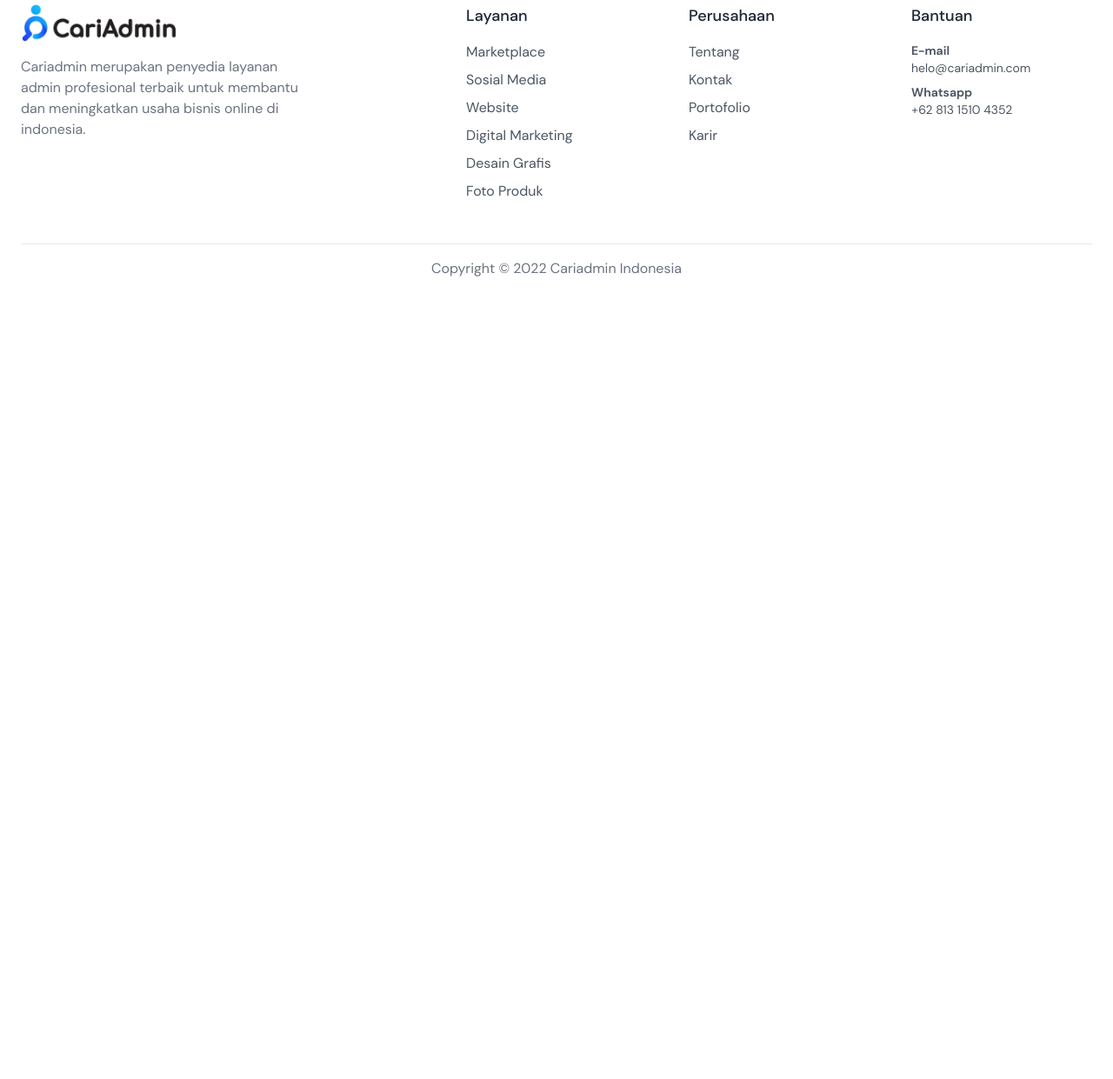
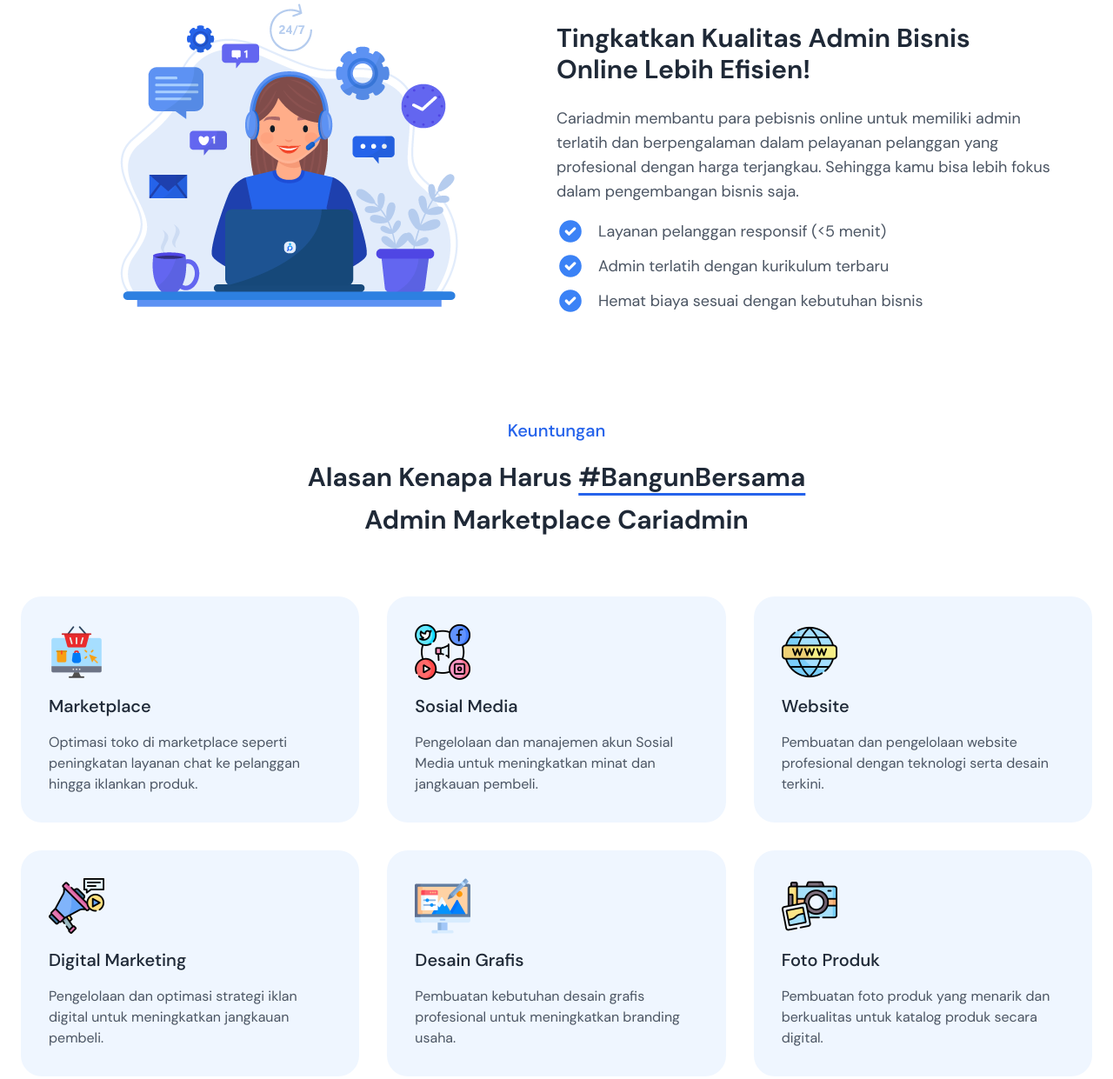
Before and after one commit to sofyanlabs/cariadmin, a Gatsby site: page /layanan/jasa-admin-marketplace in a window 1280 px wide. Shown: the part 458-1699 px from the top of the page at 87% size. Before the commit the page ends 827 px from the top, so only its background shows below. Built offline with nearby package versions, Linux system fonts and the light colour scheme; Gatsby itself is replaced by a stand-in of ours.

Commit message:
modified:   src/pages/layanan/jasa-admin-marketplace.js

```diff
--- a/src/pages/layanan/jasa-admin-marketplace.js
+++ b/src/pages/layanan/jasa-admin-marketplace.js
@@ -3,8 +3,71 @@
 
 import Layout from "../../components/layout"
 import Seo from "../../components/seo"
+import { StaticImage } from "gatsby-plugin-image"
 
-const Marketplace = () => (
+import { CheckCircleIcon } from "@heroicons/react/solid"
+
+import {
+    Desain,
+    Foto,
+    Marketing,
+    Marketplace,
+    SocialMedia,
+    Website
+  } from "../../components/img/seviceimg"
+
+const services = [
+    {
+      id:'1',
+      delay: '200',
+      image: Marketplace,
+      title: 'Marketplace',
+      description: 'Optimasi toko di marketplace seperti peningkatan layanan chat ke pelanggan hingga iklankan produk.',
+      href: '/layanan/jasa-admin-marketplace',
+    },
+    {
+      id:'2',
+      delay: '300',
+      image: SocialMedia,
+      title: 'Sosial Media',
+      description: 'Pengelolaan dan manajemen akun Sosial Media untuk meningkatkan minat dan jangkauan pembeli.',
+      href: '/layanan/jasa-admin-sosial-media',
+    },
+    {
+      id:'3',
+      delay: '400',
+      image: Website,
+      title: 'Website',
+      description: 'Pembuatan dan pengelolaan website profesional dengan teknologi serta desain terkini.',
+      href: '/layanan/jasa-admin-website',
+    },
+    {
+      id:'4',
+      delay: '200',
+      image: Marketing,
+      title: 'Digital Marketing',
+      description: 'Pengelolaan dan optimasi strategi iklan digital untuk meningkatkan jangkauan pembeli.',
+      href: '/layanan/jasa-admin-digital-marketing',
+    },
+    {
+      id:'5',
+      delay: '300',
+      image: Desain,
+      title: 'Desain Grafis',
+      description: 'Pembuatan kebutuhan desain grafis profesional untuk meningkatkan branding usaha.',
+      href: '/layanan/jasa-admin-desain-grafis',
+    },
+    {
+      id:'6',
+      delay: '400',
+      image: Foto,
+      title: 'Foto Produk',
+      description: 'Pembuatan foto produk yang menarik dan berkualitas untuk katalog produk secara digital.',
+      href: '/layanan/jasa-admin-foto-produk',
+    },
+]
+
+const MarketplacePage = () => (
   <Layout>
     <Seo title="Jasa Admin Marketplace Termurah &amp; Terpercaya"/>
 
@@ -43,10 +106,69 @@
     </section>
 
     {/* Section Left */}
-    <section className="max-w-7xl mx-auto px-4 sm:px-6 py-8 lg:py-12">
+    <section className="max-w-7xl mx-auto px-4 sm:px-6 py-16 lg:py-24">
+        <div className="flex flex-wrap items-center ">
+            <div class="w-full lg:w-1/2 text-center mb-8 lg:mb-8">
+                <StaticImage
+                src="../../images/marketplace-admin.png"
+                className="w-72 md:w-auto"
+                alt="Gambar Jasa Admin Marketplace Cariadmin"/>
+            </div>
+            <div class="w-full lg:w-1/2 lg:max-w-xl">
+                <h2 className="text-2xl md:text-3xl leading-tight font-bold text-gray-800 mb-6">
+                    Tingkatkan Kualitas Admin Bisnis Online Lebih Efisien!
+                </h2>
+                <p className="text-base md:text-lg text-gray-600">
+                    Cariadmin membantu para pebisnis online untuk memiliki admin terlatih dan berpengalaman dalam pelayanan pelanggan yang profesional dengan harga terjangkau.
+                    Sehingga kamu bisa lebih fokus dalam pengembangan bisnis saja.
+                </p>
+                <div className="mt-4 space-y-2">
+                    <div className="flex items-center">
+                        <CheckCircleIcon className="w-8 text-blue-500 mr-4 block"/>
+                        <p className="text-base md:text-lg text-gray-600">Layanan pelanggan responsif (&lt;5 menit)</p>
+                    </div>
+                    <div className="flex items-center">
+                        <CheckCircleIcon className="w-8 text-blue-500 mr-4 block"/>
+                        <p className="text-base md:text-lg text-gray-600">Admin terlatih dengan kurikulum terbaru</p>
+                    </div>
+                    <div className="flex items-center">
+                        <CheckCircleIcon className="w-8 text-blue-500 mr-4 block"/>
+                        <p className="text-base md:text-lg text-gray-600">Hemat biaya sesuai dengan kebutuhan bisnis</p>
+                    </div>
+                </div>
+            </div>
+        </div>
+    </section>
+
+    <section className="max-w-7xl mx-auto px-4 sm:px-6">
+        <div className="max-w-2xl mx-auto text-center">
+            <div className="pb-12">
+                <span className="block font-medium text-md md:text-xl text-blue-600">Keuntungan</span>
+                <h2 className="font-bold text-2xl md:text-3xl py-4 !leading-relaxed text-gray-800">Alasan Kenapa Harus <span className="underline underline-offset-8 decoration-blue-600">#BangunBersama</span> Admin Marketplace Cariadmin</h2>
+            </div>
+        </div>
+        <div className="grid grid-cols-1 md:grid-cols-2 lg:grid-cols-3 gap-8">
+            {services.map((item) => (
+            <div
+            className="rounded-3xl p-8 bg-blue-50"
+            >
+                <div className="space-y-4">
+                    <div className="w-16">
+                        <item.image />
+                    </div>
+                <h3 className="font-medium text-xl text-gray-800">{item.title}</h3>
+                <p className="text-gray-600">{item.description}</p>
+                </div>
+            </div>
+            ))}
+        </div>
+    </section>
+
+    <section className="py-12">
+
     </section>
 
   </Layout>
 )
 
-export default Marketplace
+export default MarketplacePage
```
